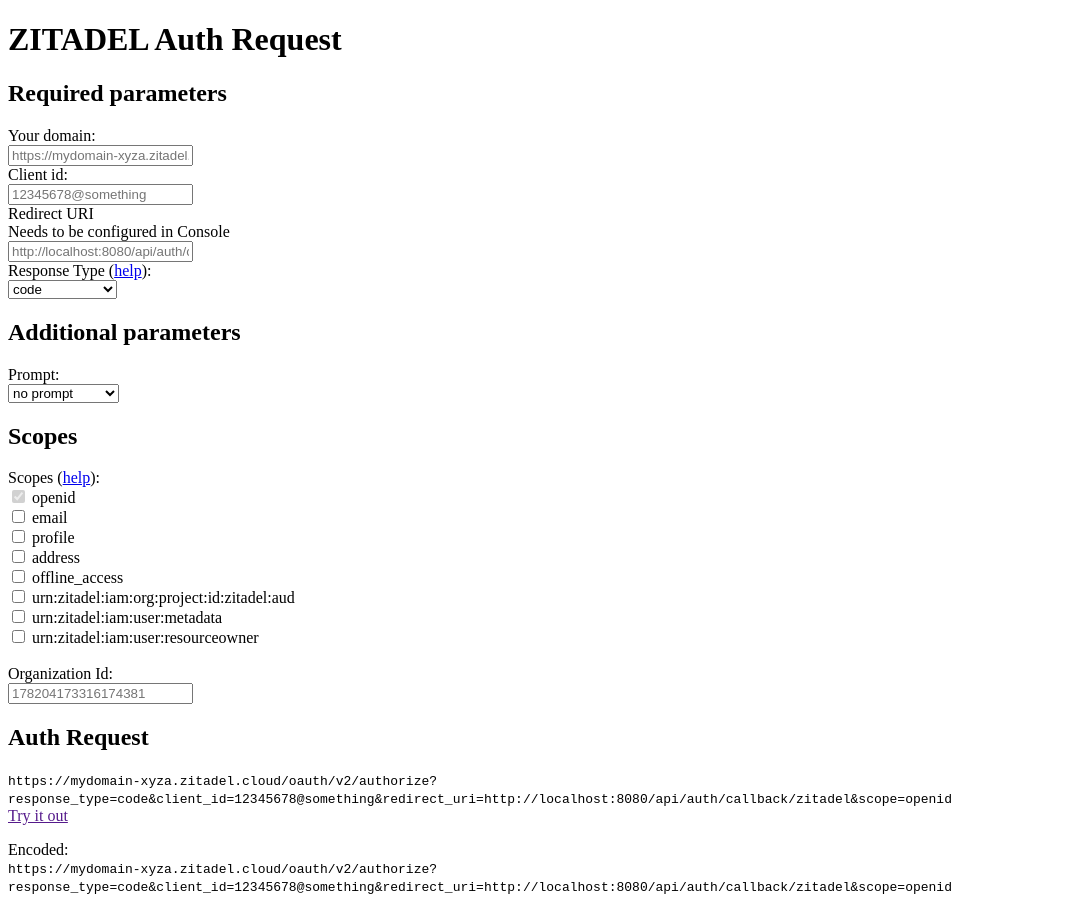
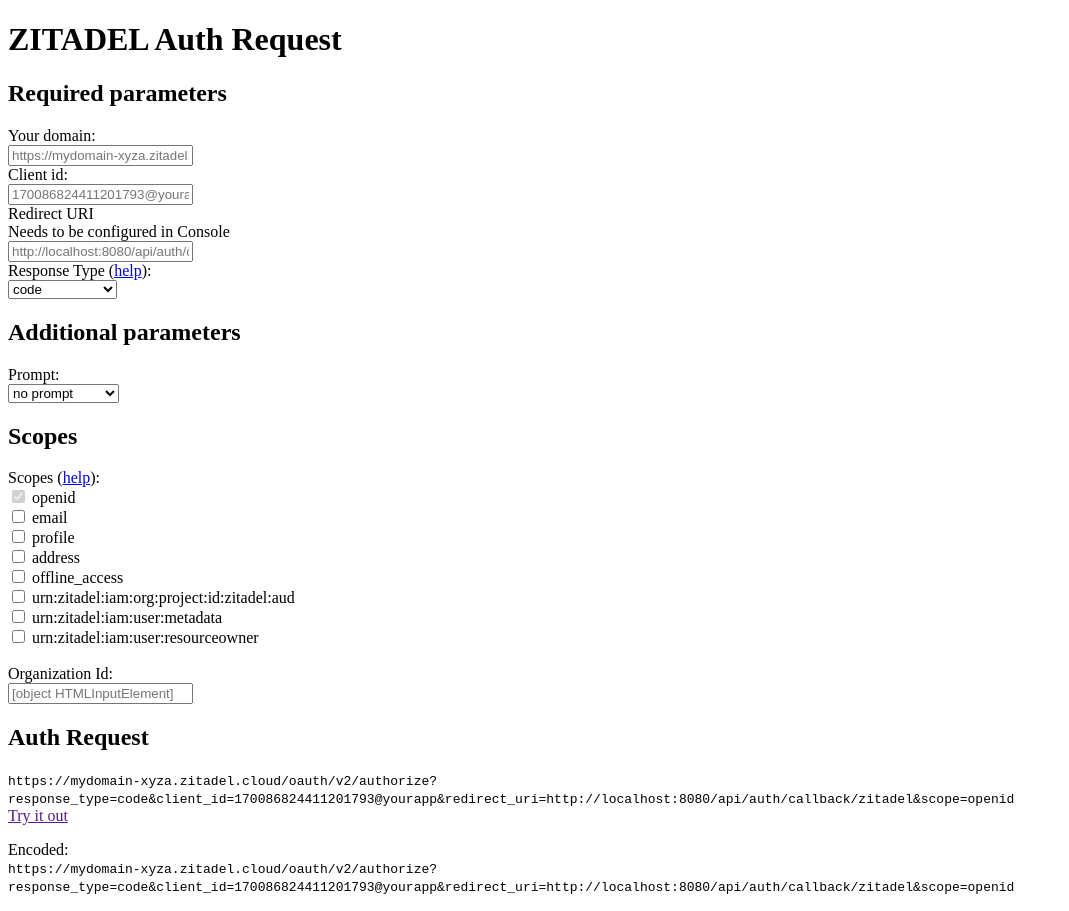
Before and after one commit to mffap/authrequest, a plain HTML site: page index.html in a window 1280 px wide. Shown: the whole page, without its empty margins (0-1069 px from the left). Drawn offline with Linux system fonts and the light colour scheme.

Commit message:
placeholders on init

```diff
--- a/index.html
+++ b/index.html
@@ -10,12 +10,13 @@
             let allScopes = ['email', 'profile', 'address', 'offline_access', 'urn:zitadel:iam:org:project:id:zitadel:aud', 'urn:zitadel:iam:user:metadata', 'urn:zitadel:iam:user:resourceowner']
             let domain = "https://mydomain-xyza.zitadel.cloud"
             let response_type = 'code'
-            let client_id = '12345678@something'
+            let client_id = '170086824411201793@yourapp'
             let scopes = ['openid']
             let redirect_uri = 'http://localhost:8080/api/auth/callback/zitadel'
             let a_prompt = ''
             let login_hint = 'max+zitadel@zitadel.com'
             function init() {
+                // Scopes
                 let list = document.getElementById("list_scopes");
                 allScopes.forEach((scope)=>{
                     let li = document.createElement("div");
@@ -27,6 +28,13 @@
                     list.appendChild(li);
                 })
                 updateAuthReq()
+
+                // Placeholder values
+                document.getElementById("domain").placeholder = domain;
+                document.getElementById("client_id").placeholder = client_id;
+                document.getElementById("redirect_uri").placeholder = redirect_uri;
+                document.getElementById("login_hint").placeholder = login_hint;
+                document.getElementById("orgid").placeholder = orgid;
             }
             function setDomain(input) {
                 domain = input.value;
@@ -115,14 +123,14 @@
         <h2>Required parameters</h2>
 
         <label for="domain">Your domain:</label><br />
-        <input type="text" id="domain" name="domain" placeholder="https://mydomain-xyza.zitadel.cloud" onchange="setDomain(this)"><br />
+        <input type="text" id="domain" name="domain" onchange="setDomain(this)"><br />
 
         <label for="client_id">Client id:</label><br />
-        <input type="text" id="client_id" name="client_id" value="" placeholder="12345678@something" onchange="setClientId(this)"><br />
+        <input type="text" id="client_id" name="client_id" value="" onchange="setClientId(this)"><br />
 
         <label for="clientId">Redirect URI</label><br />
         <span>Needs to be configured in Console</span><br />
-        <input type="text" id="redirect_uri" name="redirect_uri" value="" placeholder="http://localhost:8080/api/auth/callback/zitadel" onchange="setRedirectUri(this)"><br />
+        <input type="text" id="redirect_uri" name="redirect_uri" value="" onchange="setRedirectUri(this)"><br />
 
         <label for="response_type">Response Type (<a target="_blank" href="https://docs.zitadel.com/docs/apis/openidoauth/endpoints#required-request-parameters">help</a>):</label><br />
         <select name="response_type" id="response_type" onchange="setResponseType(this)">
@@ -158,7 +166,7 @@
         <br />
         <div id="orgid_optional">
             <label for="orgid">Organization Id:</label><br />
-            <input type="text" id="orgid" name="orgid" value="" placeholder="178204173316174381" onchange="setOrgId(this)"><br />
+            <input type="text" id="orgid" name="orgid" value="" onchange="setOrgId(this)"><br />
         </div>
 
         <h2>Auth Request</h2>
```
